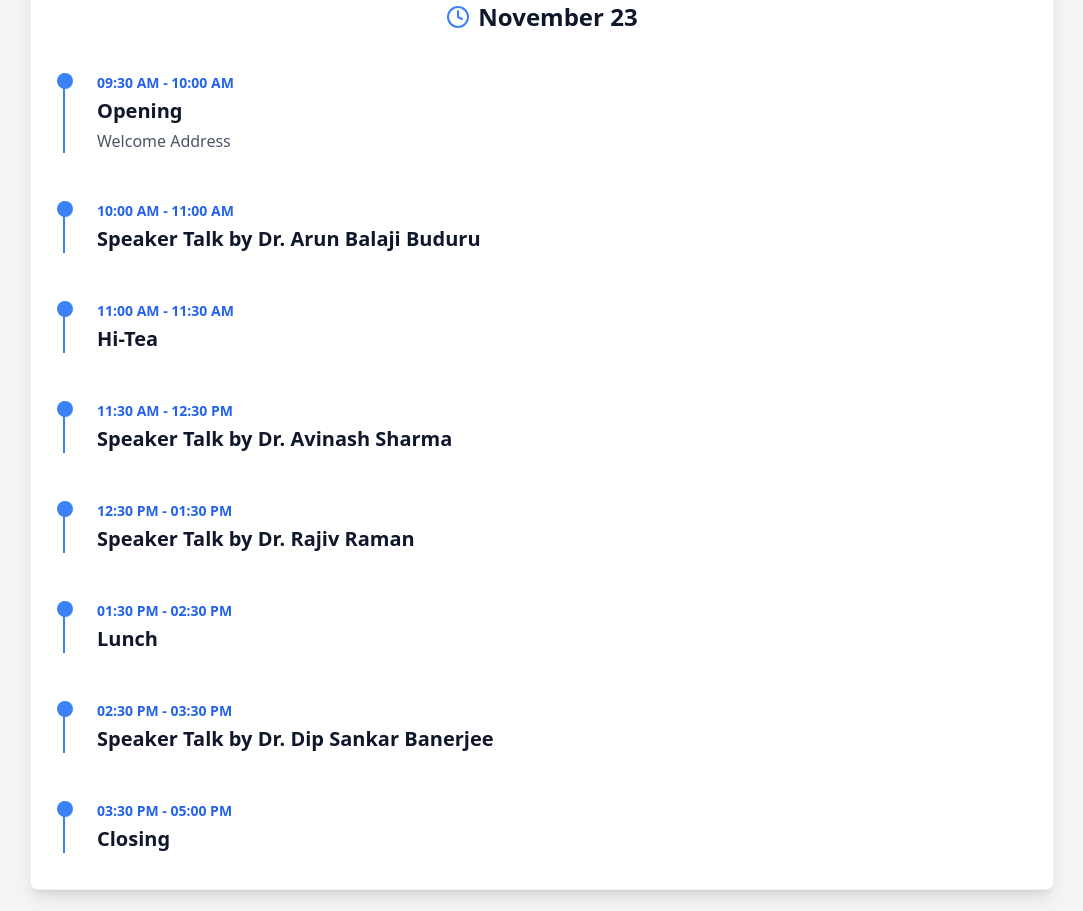
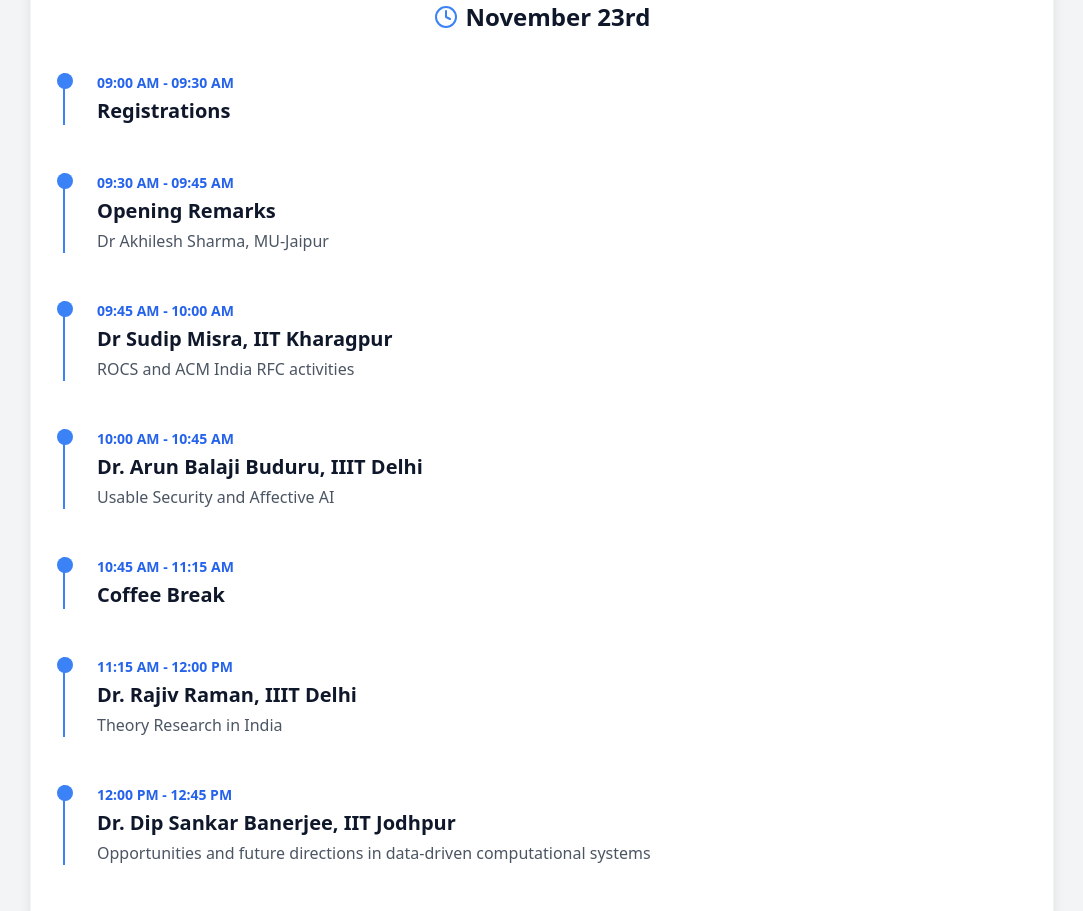
Before and after one commit to bhasinagam/ROCS, a React (Vite) app: page / in a window 1280 px wide. Shown: the part 3040-3951 px from the top of the page, without its empty margins (98-1181 px from the left). Built offline with nearby package versions, Linux system fonts and the light colour scheme.

Commit message:
Update Schedule.tsx
Updated the schedule as per ACM India's new schedule.

```diff
--- a/src/components/Schedule.tsx
+++ b/src/components/Schedule.tsx
@@ -4,44 +4,59 @@ import { motion } from 'framer-motion';
 
 const scheduleDay = [
   {
-    time: "09:30 AM - 10:00 AM",
-    title: "Opening",
-    description: "Welcome Address",
-  },
-  {
-    time: "10:00 AM - 11:00 AM",
-    title: "Speaker Talk by Dr. Arun Balaji Buduru",
+    time: "09:00 AM - 09:30 AM",
+    title: "Registrations",
     description: "",
   },
   {
-    time: "11:00 AM - 11:30 AM",
-    title: "Hi-Tea",
+    time: "09:30 AM - 09:45 AM",
+    title: "Opening Remarks",
+    description: "Dr Akhilesh Sharma, MU-Jaipur",
+  },
+  {
+    time: "09:45 AM - 10:00 AM",
+    title: "Dr Sudip Misra, IIT Kharagpur",
+    description: "ROCS and ACM India RFC activities",
+  },
+  {
+    time: "10:00 AM - 10:45 AM",
+    title: "Dr. Arun Balaji Buduru, IIIT Delhi",
+    description: "Usable Security and Affective AI",
+  },
+  {
+    time: "10:45 AM - 11:15 AM",
+    title: "Coffee Break",
     description: "",
   },
   {
-    time: "11:30 AM - 12:30 PM",
-    title: "Speaker Talk by Dr. Avinash Sharma",
+    time: "11:15 AM - 12:00 PM",
+    title: "Dr. Rajiv Raman, IIIT Delhi",
+    description: "Theory Research in India",
+  },
+  {
+    time: "12:00 PM - 12:45 PM",
+    title: "Dr. Dip Sankar Banerjee, IIT Jodhpur",
+    description: "Opportunities and future directions in data-driven computational systems",
+  },
+  {
+    time: "12:45 PM - 02:15 PM",
+    title: "Lunch Break",
     description: "",
   },
   {
-    time: "12:30 PM - 01:30 PM",
-    title: "Speaker Talk by Dr. Rajiv Raman",
+    time: "02:15 PM - 03:00 PM",
+    title: "Dr. Avinash Sharma, IIT Jodhpur",
+    description: "Digitizing Humans for Gaming & AR/VR Applications",
+  },
+  {
+    time: "03:00 PM - 03:30 PM",
+    title: "Break",
     description: "",
   },
   {
-    time: "01:30 PM - 02:30 PM",
-    title: "Lunch",
-    description: "",
-  },
-  {
-    time: "02:30 PM - 03:30 PM",
-    title: "Speaker Talk by Dr. Dip Sankar Banerjee ",
-    description: "",
-  },
-    {
-    time: "03:30 PM - 05:00 PM",
-    title: "Closing",
-    description: "",
+    time: "03:30 PM - 04:30 PM",
+    title: "AMA (Ask me anything) session",
+    description: "Interactive session with the speakers",
   },
 ];
 
@@ -74,7 +89,7 @@ export function Schedule() {
         >
           <h3 className="text-2xl font-bold mb-10 text-slate-900 flex items-center justify-center">
             <Clock className="mr-2 text-blue-500" />
-            November 23
+            November 23rd
           </h3>
 
           <div className="space-y-12">
```
